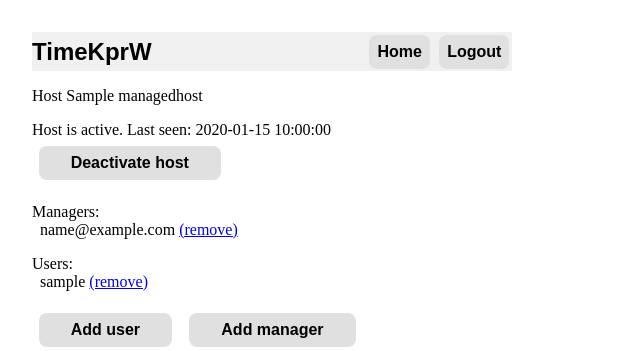
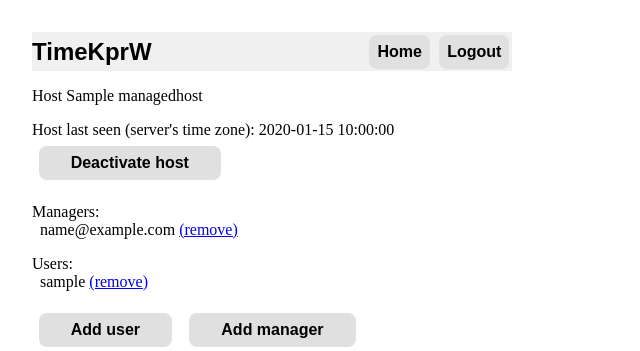
Before and after one commit to nvsmirnov/timekprw, a Flask app: template app/templates/host.html in a window 1280 px wide. Shown: the top 351 px of the page, without its empty margins (0-640 px from the left). Run offline with Flask 2, Linux system fonts and the light colour scheme; tables that the repository leaves empty hold one stand-in row (values such as "Sample post"); the template is opened without the code that fills it: values that come from a table or form of the project are taken from there, most other values are stand-ins (such as "Sample title", 1, 10 or a date in 2020).

Commit message:
Minor change

```diff
--- a/app/templates/host.html
+++ b/app/templates/host.html
@@ -21,7 +21,7 @@
                     You may recreate access pin to re-add host:
                     <a class="button" href="{{ url_for('ui_host_set_pin', host_uuid=host.uuid) }}">Set access pin</a><br>
                 {% else %}
-                    Host is active. Last seen: {{ host.auth_lastsuccess|e }}<br>
+                    Host last seen (server's time zone): {{ host.auth_lastsuccess|e }}<br>
                     <a class="button" href="{{ url_for('ui_host_deactivate', host_uuid=host.uuid) }}">Deactivate host</a><br>
                 {% endif %}
             {% endif %}
```
